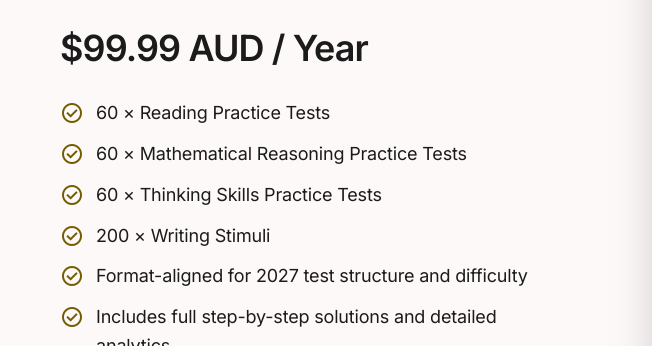
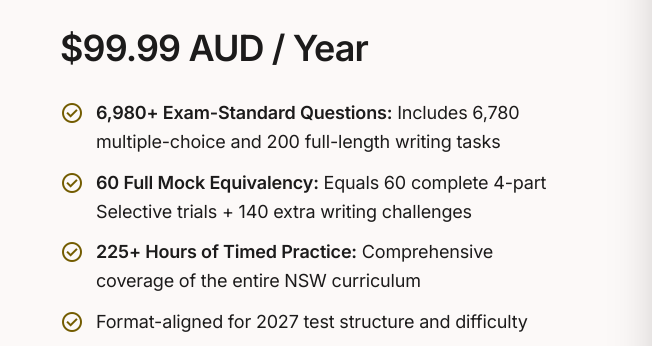
Before and after one commit to williamchen722-bit/ch_tuition_storefront, a plain HTML site: page ch_tuition_storefront_desktop/chpreplab.html in a window 1280 px wide. Shown: the part 320-666 px from the top of the page, 628-1280 px from the left. Drawn offline with nearby package versions, Linux system fonts and the light colour scheme; a script that the page names is missing; files whose address does not match are found by name.

Commit message:
Update feature lists with succinct volume metrics

```diff
--- a/ch_tuition_storefront_desktop/chpreplab.html
+++ b/ch_tuition_storefront_desktop/chpreplab.html
@@ -277,19 +277,15 @@ src="https://www.facebook.com/tr?id=1000874036052741&ev=PageView&noscript=1"
 <ul class="space-y-3 mb-10">
 <li class="flex items-start gap-3">
 <span class="material-symbols-outlined text-secondary mt-0.5" data-icon="check_circle">check_circle</span>
-<span class="font-body-lg text-body-lg text-on-surface">60 × Reading Practice Tests</span>
+<span class="font-body-lg text-body-lg text-on-surface"><strong>6,980+ Exam-Standard Questions:</strong> Includes 6,780 multiple-choice and 200 full-length writing tasks</span>
 </li>
 <li class="flex items-start gap-3">
 <span class="material-symbols-outlined text-secondary mt-0.5" data-icon="check_circle">check_circle</span>
-<span class="font-body-lg text-body-lg text-on-surface">60 × Mathematical Reasoning Practice Tests</span>
+<span class="font-body-lg text-body-lg text-on-surface"><strong>60 Full Mock Equivalency:</strong> Equals 60 complete 4-part Selective trials + 140 extra writing challenges</span>
 </li>
 <li class="flex items-start gap-3">
 <span class="material-symbols-outlined text-secondary mt-0.5" data-icon="check_circle">check_circle</span>
-<span class="font-body-lg text-body-lg text-on-surface">60 × Thinking Skills Practice Tests</span>
-</li>
-<li class="flex items-start gap-3">
-<span class="material-symbols-outlined text-secondary mt-0.5" data-icon="check_circle">check_circle</span>
-<span class="font-body-lg text-body-lg text-on-surface">200 × Writing Stimuli</span>
+<span class="font-body-lg text-body-lg text-on-surface"><strong>225+ Hours of Timed Practice:</strong> Comprehensive coverage of the entire NSW curriculum</span>
 </li>
 <li class="flex items-start gap-3">
 <span class="material-symbols-outlined text-secondary mt-0.5" data-icon="check_circle">check_circle</span>
```
Also changed, not shown: ch_tuition_storefront_desktop/index.html (+3 -7 lines).
